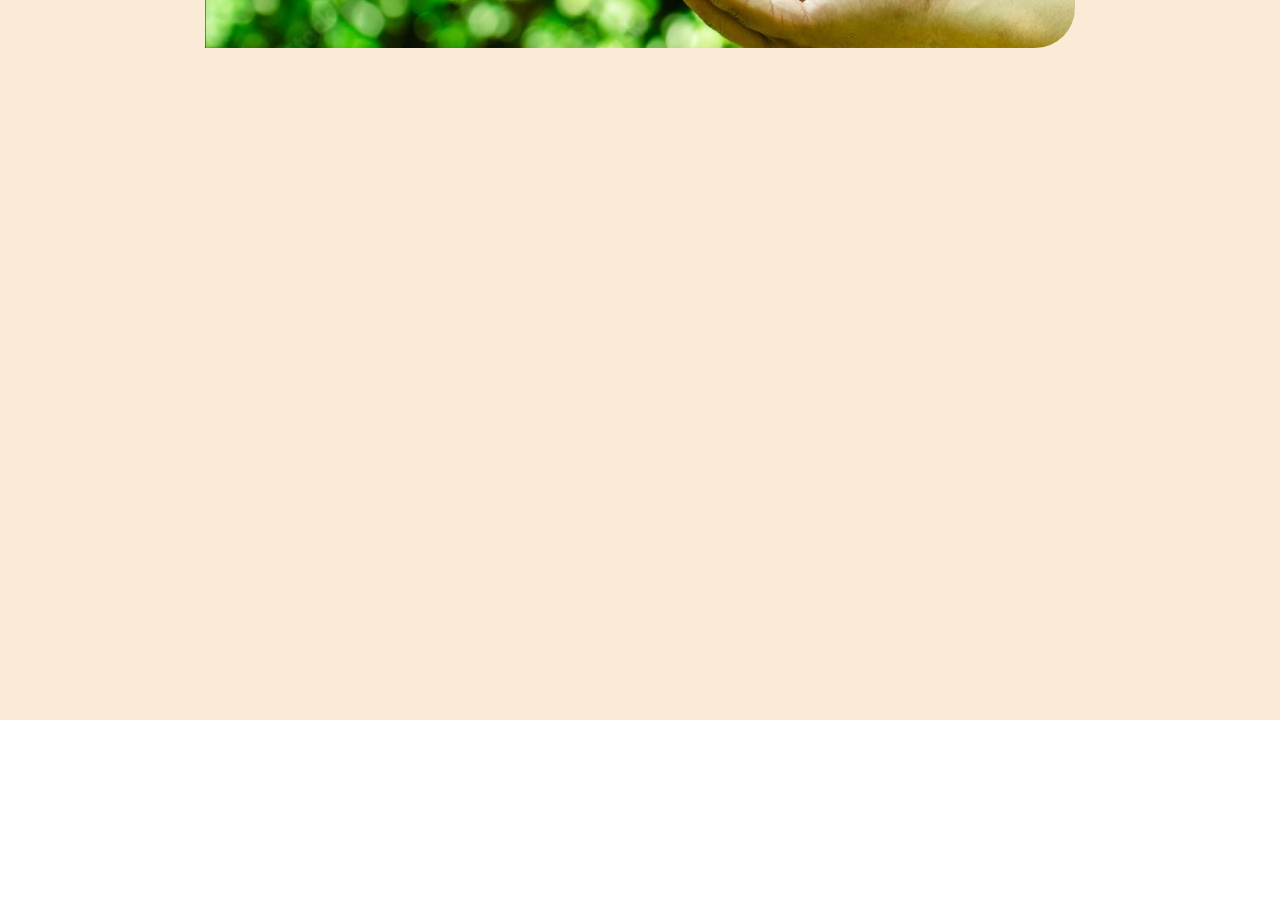
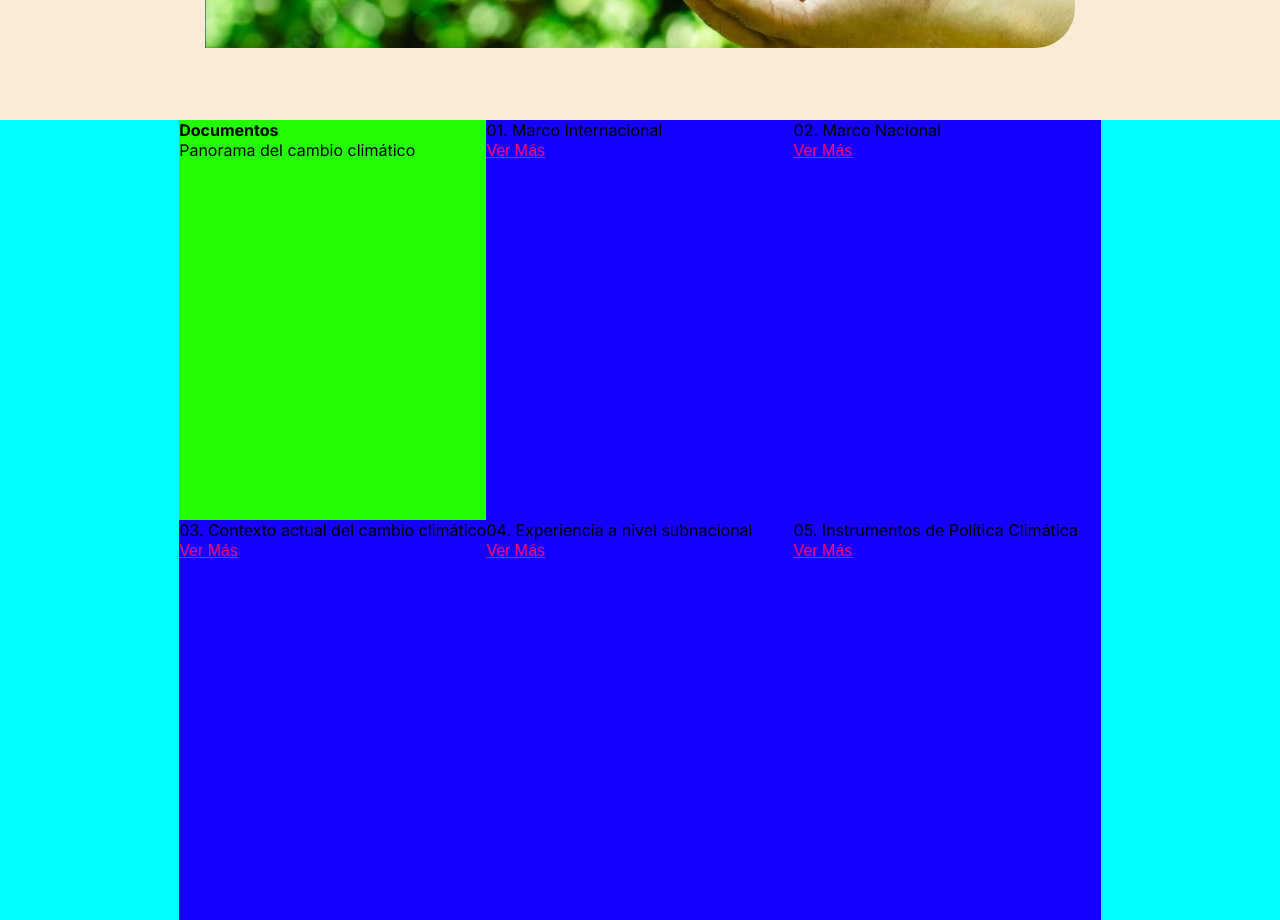
Before and after one commit to criaturaimaginaria/polea, a Next.js app: page / in a window 1280 px wide. Shown: the part 1680-2600 px from the top of the page. Before the commit the page ends 2400 px from the top, so only its background shows below. Built offline with nearby package versions, Linux system fonts and the light colour scheme.

Commit message:
documents

```diff
--- a/src/app/page.module.css
+++ b/src/app/page.module.css
@@ -3,6 +3,16 @@
 }
 
 .temporal1{
-    height: 100vh;
+    height: 25vh;
     background-color: antiquewhite;
 }
+
+/* ---MOBILE--- */
+
+@media (max-width: 768px) {
+    .temporal1{
+        height: 15vh;
+        background-color: antiquewhite;
+    }
+
+  }
--- a/src/app/page.tsx
+++ b/src/app/page.tsx
@@ -1,6 +1,6 @@
 import Image from 'next/image'
 import styles from './page.module.css'
-import { Header, Main} from "../components";
+import { Header, Main, Proposals} from "../components";
 import Link from 'next/link';
 
 export default function Home() {
@@ -8,9 +8,8 @@ export default function Home() {
     <main className={styles.main}>
       <Header />
       <Main />
-      <div className={styles.temporal1}>
-
-      </div>
+      <div className={styles.temporal1}></div>
+      <Proposals />
     </main>
   )
 }
--- a/src/components/Header/header.module.css
+++ b/src/components/Header/header.module.css
@@ -117,7 +117,7 @@
 /* ---------------hamburguer button----------------- */
 
     .hamburguerContainer{
-      z-index: 10;
+      z-index: 12;
       position: relative;
       right: 0px;
       width: min(10vw, 10em);
--- /dev/null
+++ b/src/components/Proposals/index.jsx
@@ -0,0 +1,136 @@
+'use client'
+import React, { useState } from 'react';
+import styles from './proposals.module.css'
+
+// Array de objetos con contenido para los elementos "Ver Más"
+const elementos = [
+  {
+    contenido: "01. Marco Internacional",
+    links: [
+      { texto: '¿Acuerdo de Escazú ING y ESP', url: 'https://www.ejemplo1.com' },
+      { texto: 'Acuerdo de París', url: 'https://www.ejemplo2.com' },
+      { texto: 'CITIES', url: 'https://www.ejemplo3.com' },
+      { texto: 'CMNUCC', url: 'https://www.ejemplo4.com' },
+      { texto: 'Infografía ODS 13', url: 'https://www.ejemplo5.com' },
+      { texto: 'Informe ODS 2019', url: 'https://www.ejemplo6.com' },
+      { texto: 'IPCC_2022', url: 'https://www.ejemplo7.com' },
+      { texto: 'IPCC_AR6_WGII_SummaryForPolicymakers', url: 'https://www.ejemplo8.com' },
+      { texto: 'Paris', url: 'https://www.ejemplo8.com' },
+    ],
+  },
+  {
+    contenido: "02. Marco Nacional",
+    links: [
+      { texto: 'Enlace 1', url: 'https://www.ejemplo1.com' },
+      { texto: 'Enlace 2---', url: 'https://www.ejemplo2.com' },
+      { texto: 'Enlace 3---', url: 'https://www.ejemplo3.com' },
+      { texto: 'Enlace 4', url: 'https://www.ejemplo4.com' },
+      { texto: 'Enlace 5', url: 'https://www.ejemplo5.com' },
+      { texto: 'Enlace 6', url: 'https://www.ejemplo6.com' },
+      { texto: 'Enlace 7', url: 'https://www.ejemplo7.com' },
+      { texto: 'Enlace 8', url: 'https://www.ejemplo8.com' },
+    ],
+  },
+  {
+    contenido: "03. Contexto actual del cambio climático",
+    links: [
+      { texto: 'Enlace 1', url: 'https://www.ejemplo1.com' },
+      { texto: 'Enlace 2---', url: 'https://www.ejemplo2.com' },
+      { texto: 'Enlace 3---', url: 'https://www.ejemplo3.com' },
+      { texto: 'Enlace 4', url: 'https://www.ejemplo4.com' },
+      { texto: 'Enlace 5', url: 'https://www.ejemplo5.com' },
+      { texto: 'Enlace 6', url: 'https://www.ejemplo6.com' },
+      { texto: 'Enlace 7', url: 'https://www.ejemplo7.com' },
+      { texto: 'Enlace 8', url: 'https://www.ejemplo8.com' },
+    ],
+  },
+  {
+    contenido: "04. Experiencia a nivel subnacional",
+    links: [
+      { texto: 'Enlace 1', url: 'https://www.ejemplo1.com' },
+      { texto: 'Enlace 2---', url: 'https://www.ejemplo2.com' },
+      { texto: 'Enlace 3---', url: 'https://www.ejemplo3.com' },
+      { texto: 'Enlace 4', url: 'https://www.ejemplo4.com' },
+      { texto: 'Enlace 5', url: 'https://www.ejemplo5.com' },
+      { texto: 'Enlace 6', url: 'https://www.ejemplo6.com' },
+      { texto: 'Enlace 7', url: 'https://www.ejemplo7.com' },
+      { texto: 'Enlace 8', url: 'https://www.ejemplo8.com' },
+    ],
+  },
+  {
+    contenido: "05. Instrumentos de Política Climática",
+    links: [
+      { texto: 'Enlace 1', url: 'https://www.ejemplo1.com' },
+      { texto: 'Enlace 2---', url: 'https://www.ejemplo2.com' },
+      { texto: 'Enlace 3---', url: 'https://www.ejemplo3.com' },
+      { texto: 'Enlace 4', url: 'https://www.ejemplo4.com' },
+      { texto: 'Enlace 5', url: 'https://www.ejemplo5.com' },
+      { texto: 'Enlace 6', url: 'https://www.ejemplo6.com' },
+      { texto: 'Enlace 7', url: 'https://www.ejemplo7.com' },
+      { texto: 'Enlace 8', url: 'https://www.ejemplo8.com' },
+    ],
+  },
+];
+
+function Proposals() {
+  const [expandedIndex, setExpandedIndex] = useState(null);
+
+  const toggleContent = (index) => {
+    if (expandedIndex === index) {
+      setExpandedIndex(null);
+    } else {
+      setExpandedIndex(index);
+    }
+  };
+
+  const closePopup = () => {
+    setExpandedIndex(null);
+  };
+
+  // Determinar si el popup debe mostrarse
+  const isPopupVisible = expandedIndex !== null;
+
+  return (
+    <div className={styles.container}>
+      <div className={styles.wrapContainer}>
+          <div className={styles.docElement}>
+            <b>Documentos</b>
+            <p>Panorama del cambio climático</p>
+          </div>
+        {elementos.map((elemento, index) => (
+          <div key={index} className={styles.element}>
+            <p>{elemento.contenido}</p>
+            {index >= 0 && (
+              <button className={styles.moreButton} onClick={() => toggleContent(index)}>
+                {expandedIndex === index ? "Ver Menos" : "Ver Más"}
+              </button>
+            )}
+          </div>
+        ))}
+      </div>
+
+
+      {/* Mostrar el popup si es visible */}
+      {isPopupVisible && (
+        <div className={styles.popUp}>
+          <div className={styles.popUpCard}>
+            <button className={styles.closeButton} onClick={closePopup}>Cerrar</button>
+            <p>{elementos[expandedIndex].contenido}</p>
+            <ul>
+              {elementos[expandedIndex].links.map((link, i) => (
+                <li key={i}>
+                  <a href={link.url} target="_blank" rel="noopener noreferrer">
+                    {link.texto}
+                  </a>
+                </li>
+              ))}
+            </ul>
+          </div>
+
+        </div>
+      )}
+    </div>
+  );
+}
+
+export default Proposals;
--- /dev/null
+++ b/src/components/Proposals/proposals.module.css
@@ -0,0 +1,86 @@
+.container {
+  /* position: relative; */
+  width: 100vw;
+  height: 100vh;
+  background-color: aqua;
+  display: flex;
+  flex-wrap: wrap;
+  justify-content: space-around;
+}
+
+.wrapContainer{
+  display: grid;
+  grid-template-columns: repeat(3, 1fr);
+  grid-template-rows: repeat(2, 1fr);
+  grid-column-gap: 0px;
+  grid-row-gap: 0px;
+}
+
+.docElement{
+  background-color: rgb(34, 255, 0);
+}
+
+.element {
+  background-color: rgb(21, 0, 255);
+  /* margin: 20px;
+  padding: 20px; */
+  position: relative;
+}
+
+.popUp {
+  position: fixed;
+  top: 0;
+  left: 0;
+  width: 100vw;
+  height: 100vh;
+  background-color: rgba(0, 0, 0, 0.7); /* Fondo semitransparente */
+  display: flex;
+  align-items: center;
+  justify-content: center;
+  z-index: 9999; /* Asegura que esté por encima de otros elementos */
+}
+
+.popUpCard{
+  background-color: #fff;
+  width: 30vw;
+  max-width: 30em;
+  height: auto;
+}
+
+.closeButton {
+  top: 10px;
+  right: 10px;
+  cursor: pointer;
+  background: none;
+  border: none;
+  font-size: 16px;
+  color: rgb(211, 3, 3);
+
+}
+
+.moreButton {
+  bottom: 10px;
+  right: 10px;
+  cursor: pointer;
+  background: none;
+  border: none;
+  font-size: 16px;
+  color: rgb(255, 0, 115);
+  text-decoration: underline;
+}
+
+
+
+/* ---MOBILE--- */
+
+@media (max-width: 768px) {
+  .wrapContainer{
+    display: grid;
+    grid-template-columns: 1fr;
+    grid-template-rows: repeat(6, 1fr);
+    grid-column-gap: 0px;
+    grid-row-gap: 0px;
+  }
+
+
+}
--- a/src/components/index.jsx
+++ b/src/components/index.jsx
@@ -1,3 +1,4 @@
 export { default as Header } from './Header';
 export { default as QuizButton } from './QuizButton';
 export { default as Main } from './Main';
+export { default as Proposals } from './Proposals';
```
Also changed, not shown: public/images/arrow.svg (added).
